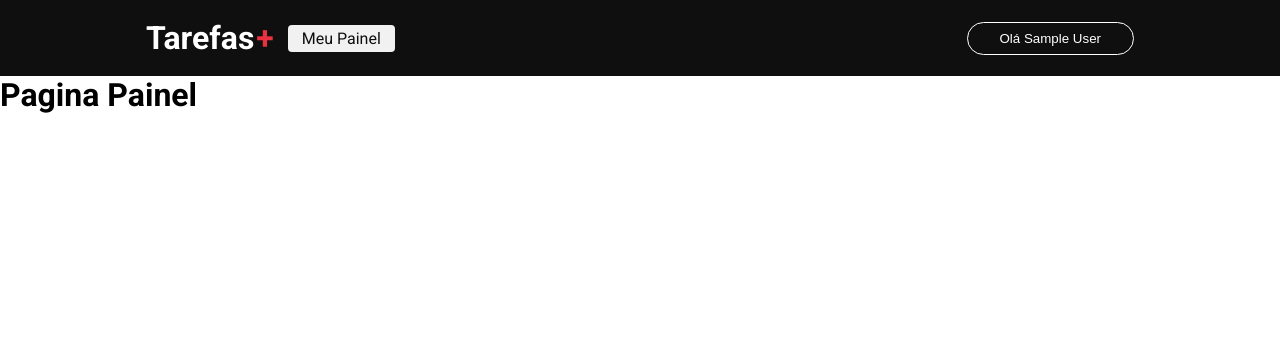
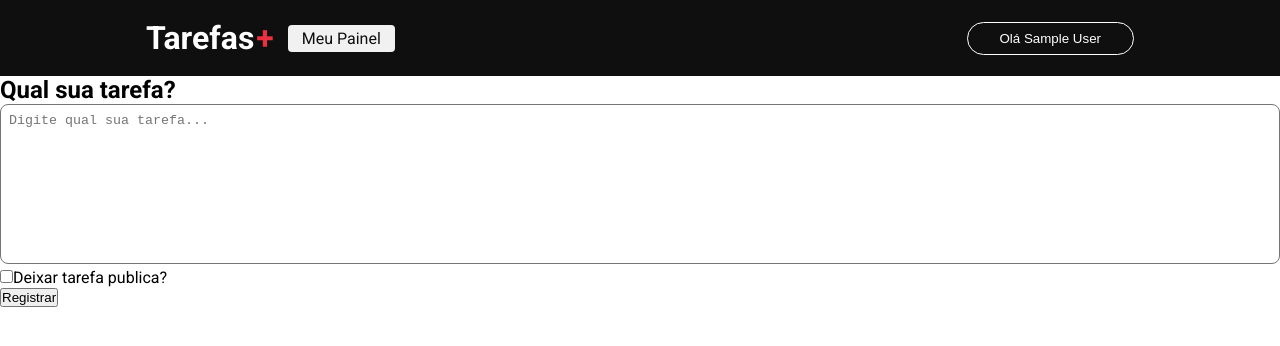
Before and after one commit to athena272/next-tasks-board, a Next.js app: page /dashboard in a window 1280 px wide. Shown: the top 346 px of the page. Built offline with nearby package versions, Linux system fonts and the light colour scheme; no server answers; sample sign-in values are in the browser's storage.

Commit message:
Update index.tsx

```diff
--- a/src/pages/dashboard/index.tsx
+++ b/src/pages/dashboard/index.tsx
@@ -2,6 +2,7 @@
 import { getSession } from "next-auth/react"
 import Head from "next/head"
 import styles from './Dashboard.module.css'
+import Textarea from "@/components/Textarea"
 
 export const getServerSideProps: GetServerSideProps = async ({ req }) => {
     const session = await getSession({ req })
@@ -27,7 +28,22 @@
                 <title>Meu painel de tarefas</title>
             </Head>
 
-            <h1>Pagina Painel</h1>
+            <main className={styles.main}>
+                <section className={styles.content}>
+                    <div className={styles.contentForm}>
+                        <h1 className={styles.title}>Qual sua tarefa?</h1>
+                        <form>
+                            <Textarea placeholder="Digite qual sua tarefa..." />
+                            <div className={styles.checkboxArea}>
+                                <input type="checkbox" className={styles.checkbox} />
+                                <label>Deixar tarefa publica?</label>
+                            </div>
+
+                            <button className={styles.button} type="submit">Registrar</button>
+                        </form>
+                    </div>
+                </section>
+            </main>
         </div>
     )
 }
```
